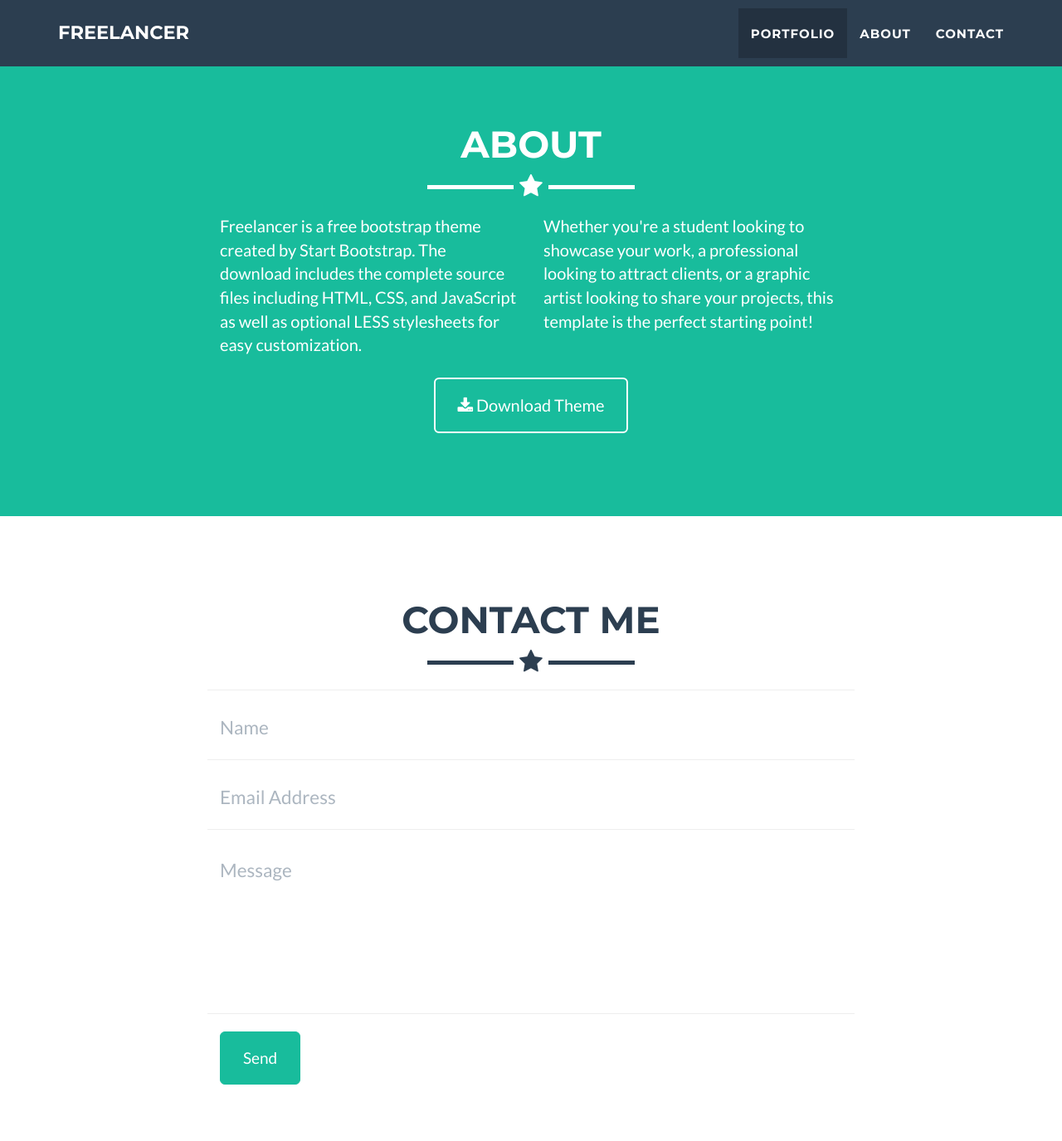
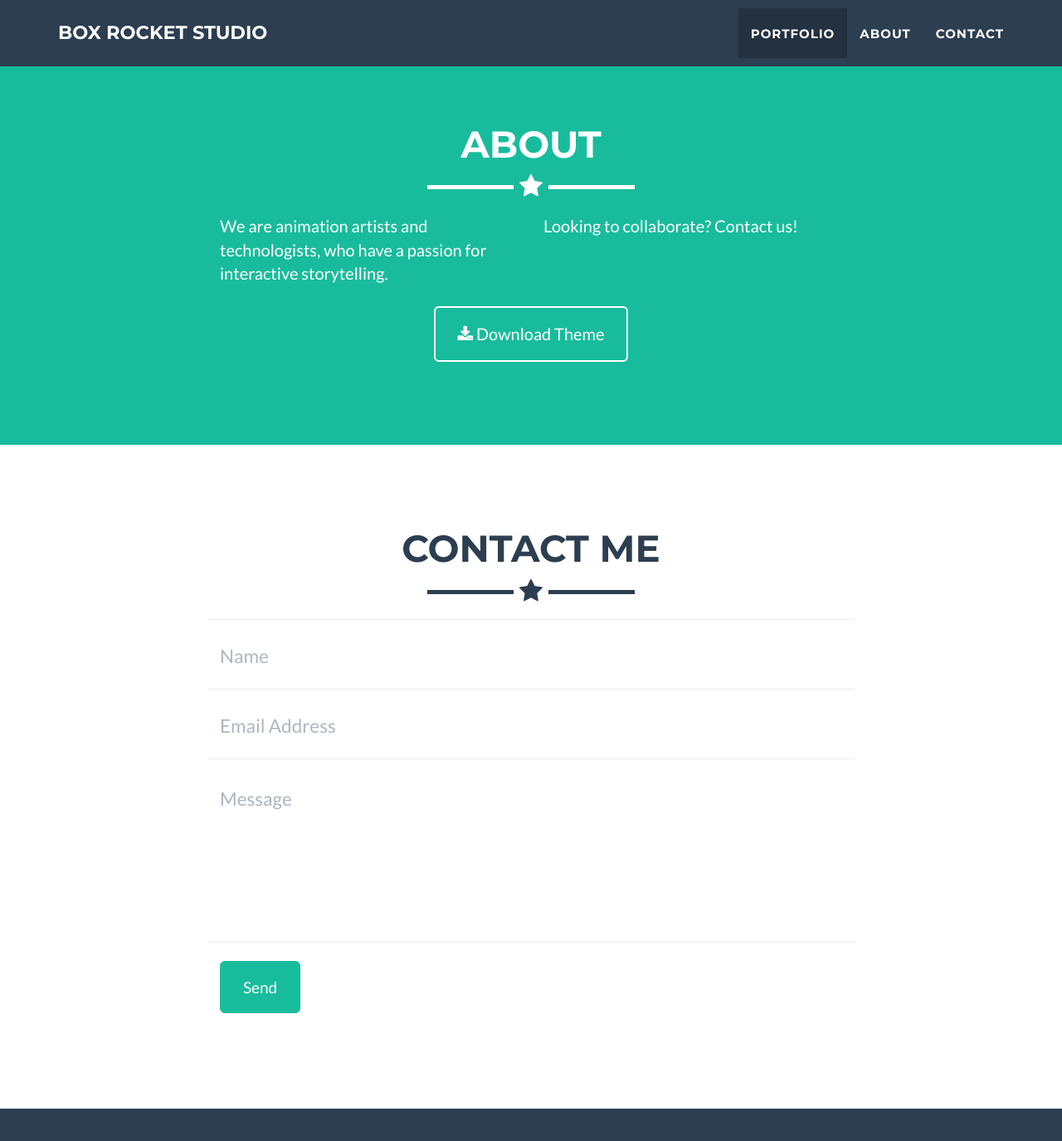
Before and after one commit to BoxRocketStudio/boxrocketstudio.github.io, a Jekyll site: the page built from _posts/2014-07-18-project-1.markdown, in a window 1280 px wide and 1400 px high, scrolled down 1616 px. Shown: the top 1375 px of the window at 83% size. Built offline with Jekyll 4.4.1, drawn with Linux system fonts in a browser that asks for light colours; some of the changed lines change nothing that is shown; some of the changed text lies outside the part shown.

Commit message:
adding yml updates

```diff
--- a/_config.yml
+++ b/_config.yml
@@ -1,11 +1,11 @@
 # Site settings
-title: Freelancer
+title: Box Rocket Studio
 email: your-email@domain.com
 url: https://github.com/jeromelachaud/freelancer-theme
-description: "Write an awesome description for your new site here. You can edit this line in _config.yml. It will appear in your document head meta (for Google search results) and in your feed.xml site description."
+description: "An Animation Technology team focused on Story."
 keywords: "your keywords, separated by commas"
-skills: "Web Developer - Graphic Artist - User Experience Designer"
-meta_author: LastName FirstName
+skills: "Animation - Interactive - User Experience"
+meta_author: Studio Box Rocket
 
 # Google webmaster tools
 google_verify:
@@ -32,28 +32,28 @@ color:
 
 # Footer settings
 footer:
-  copyright: Dr. Henry Jekyll
-  location: Location
+  copyright: Box Rocket Studio
+  location: Los Angeles, CA
   social: Around the Web
   credits: Credits
 
 # Social networks usernames (many more available: google-plus, flickr, dribbble, pinterest, instagram, tumblr, linkedin, etc.)
 social:
   - title: twitter
-    url: http://twitter.com/jekyllrb
-  - title: facebook
-    url:
-  - title: stack-overflow
-    url: http://stackoverflow.com/questions/tagged/jekyll
-  - title: bitbucket
-    url: http://bitbucket.org/jekyll
+    url: http://twitter.com/boxrocketstudio
   - title: github
     url: http://github.com/jekyll
+  - title:
+    url:
+  - title:
+    url:
+  - title:
+    url:
 
 # Postal address (add as many lines as necessary)
 address:
-  - line: 3481 Melrose Place
-  - line: Beverly Hills, CA 90210
+  - line: Los Angeles, CA
+  - line: USA
 
 # Credits content
 credits: 'Freelancer is a free to use, open source Bootstrap theme created by <a href="http://startbootstrap.com">Start Bootstrap</a>.'
--- a/_includes/about.html
+++ b/_includes/about.html
@@ -9,10 +9,10 @@
             </div>
             <div class="row">
                 <div class="col-lg-4 col-lg-offset-2">
-                    <p>Freelancer is a free bootstrap theme created by Start Bootstrap. The download includes the complete source files including HTML, CSS, and JavaScript as well as optional LESS stylesheets for easy customization.</p>
+                    <p>We are animation artists and technologists, who have a passion for interactive storytelling.</p>
                 </div>
                 <div class="col-lg-4">
-                    <p>Whether you're a student looking to showcase your work, a professional looking to attract clients, or a graphic artist looking to share your projects, this template is the perfect starting point! </p>
+                    <p>Looking to collaborate? Contact us!</p>
                 </div>
                 <div class="col-lg-8 col-lg-offset-2 text-center">
                     <a href="https://github.com/jeromelachaud/freelancer-theme" class="btn btn-lg btn-outline">
```
